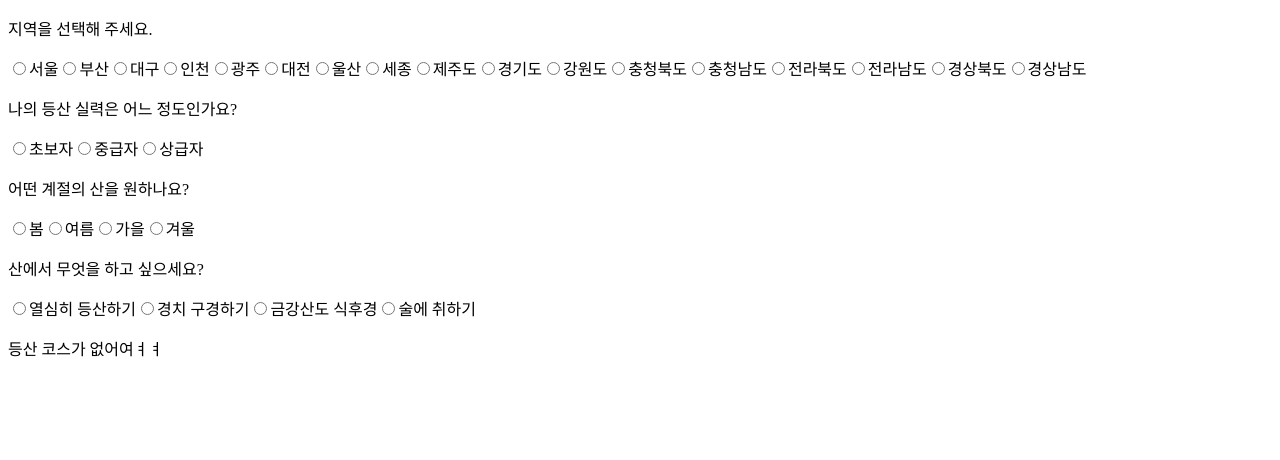
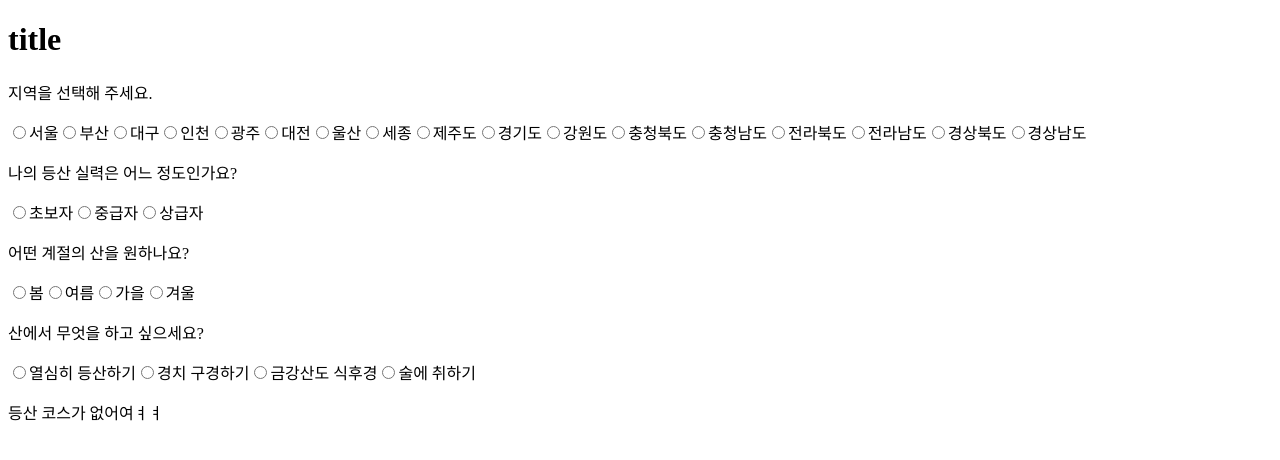
Before and after one commit to CodeSoom/project-react-2-hyejineee, a React app: page / in a window 1280 px wide. Shown: the top 460 px of the page. Built offline with nearby package versions, Linux system fonts and the light colour scheme.

Commit message:
Add title text to App component
For test about deploy, add fake title to the App component.

```diff
--- a/src/App.jsx
+++ b/src/App.jsx
@@ -6,6 +6,7 @@ import CoursesContainer from 'container/CoursesContainer';
 export default function App() {
   return (
     <>
+      <h1>title</h1>
       <QuestionsContainer />
       <CoursesContainer />
     </>
```
